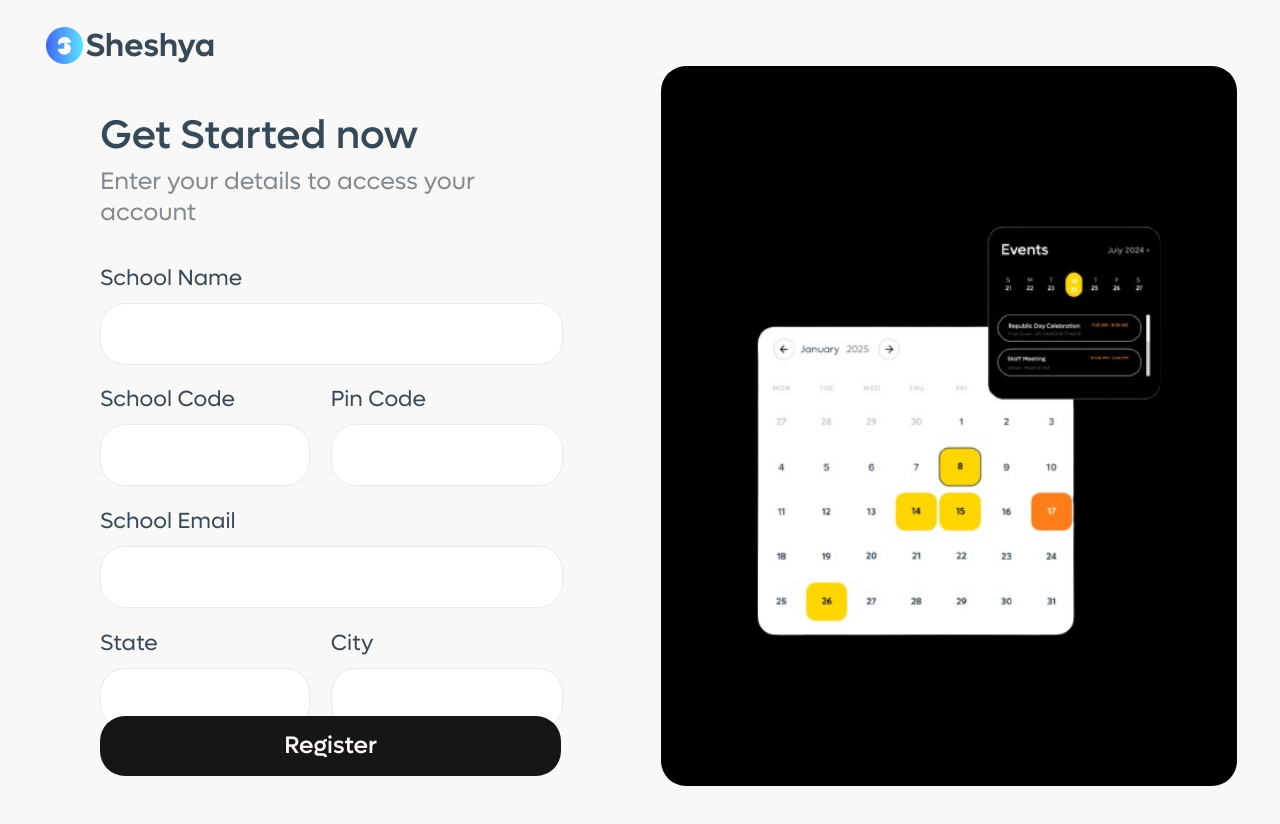
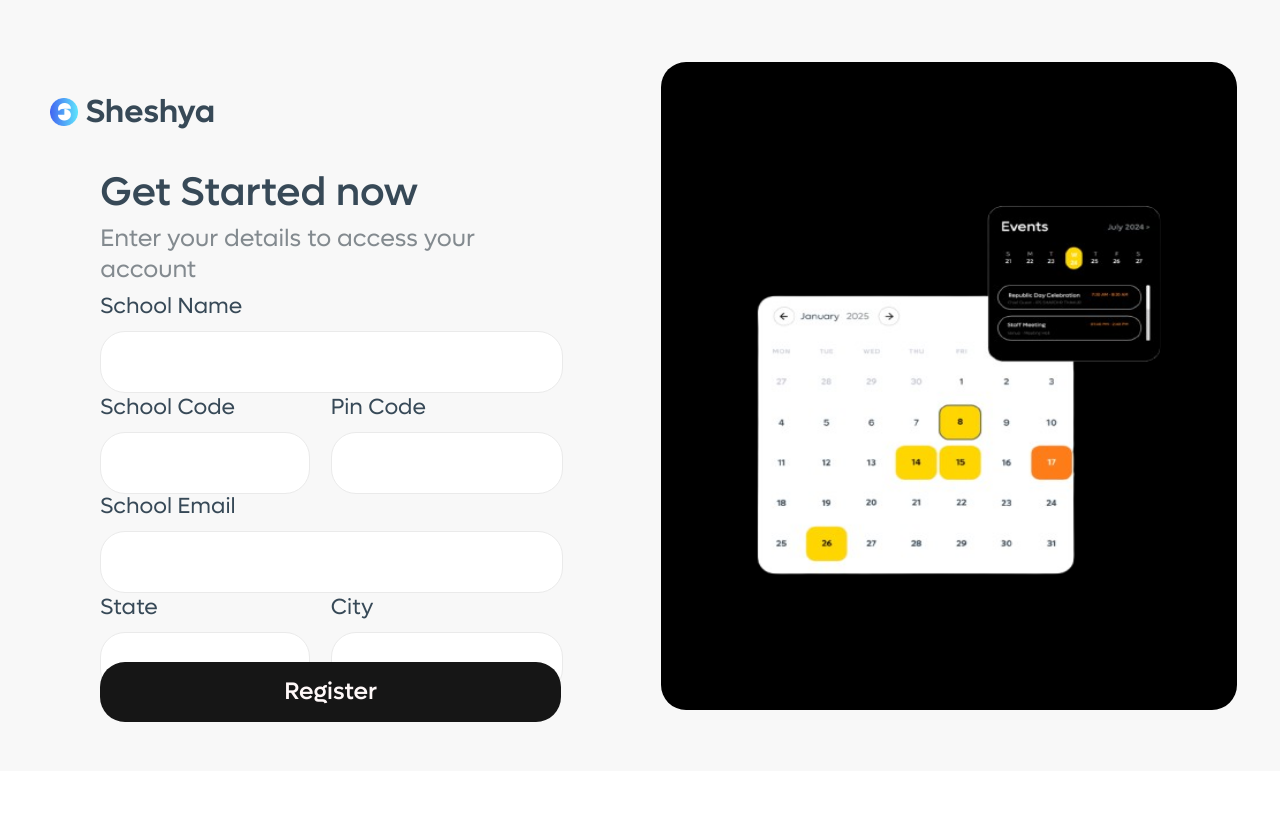
Before and after one commit to shanky-thakur/admin-frontend, a React (Create React App) app: page / in a window 1280 px wide. Shown: the top 824 px of the page. After the commit the page ends 800 px from the top, so only its background shows below. Built offline with nearby package versions, Linux system fonts and the light colour scheme.

Commit message:
suggestion part 2

```diff
--- a/src/Components/LandingPage/LandingPage.js
+++ b/src/Components/LandingPage/LandingPage.js
@@ -9,9 +9,9 @@ const LandingPage = () => {
   const navigate = useNavigate();
 
   return (
-    <div style={{ height: "100vh", width: "100%", display: "flex", justifyContent: "space-evenly", alignItems: "center", paddingTop: "2%", paddingBottom: "2%", background: "#F8F8F8" }}>
+    <div style={{ height: "90vh", width: "100%", display: "flex", justifyContent: "space-evenly", alignItems: "center", paddingTop: "2%", paddingBottom: "2%", background: "#F8F8F8" }}>
 
-      <div style={{ height: "100%", width: "45%" }}>
+      <div style={{ height: "80%", width: "45%" }}>
 
         <div style={{ width: "100%", height: "5%", display: "flex" }}>
           <div style={{ width: "32%", height: "100%", display: "flex", alignItems: "center", justifyContent: "space-evenly" }}>
@@ -95,7 +95,7 @@ const LandingPage = () => {
           </div>
         </div>
 
-        <div style={{ width: "100%", height: "5%", display: "flex", justifyContent: "center" }}>
+        <div style={{ width: "100%", height: "5%", display: "flex", justifyContent: "center", paddingTop: "70px" }}>
           <div style={{ width: "80%", height: "100%", display: "flex", alignItems: "center", justifyContent: "center" }}>
             <div onClick={() => navigate('/verification')} style={{ width: "100%", height: "60px", background: "#161616", borderRadius: "25px", color: "#FFF8F8", fontFamily: "Lufga", fontSize: "24px", fontWeight: "500", display: "flex", alignItems: "center", justifyContent: "center" }}>
               Register
```
